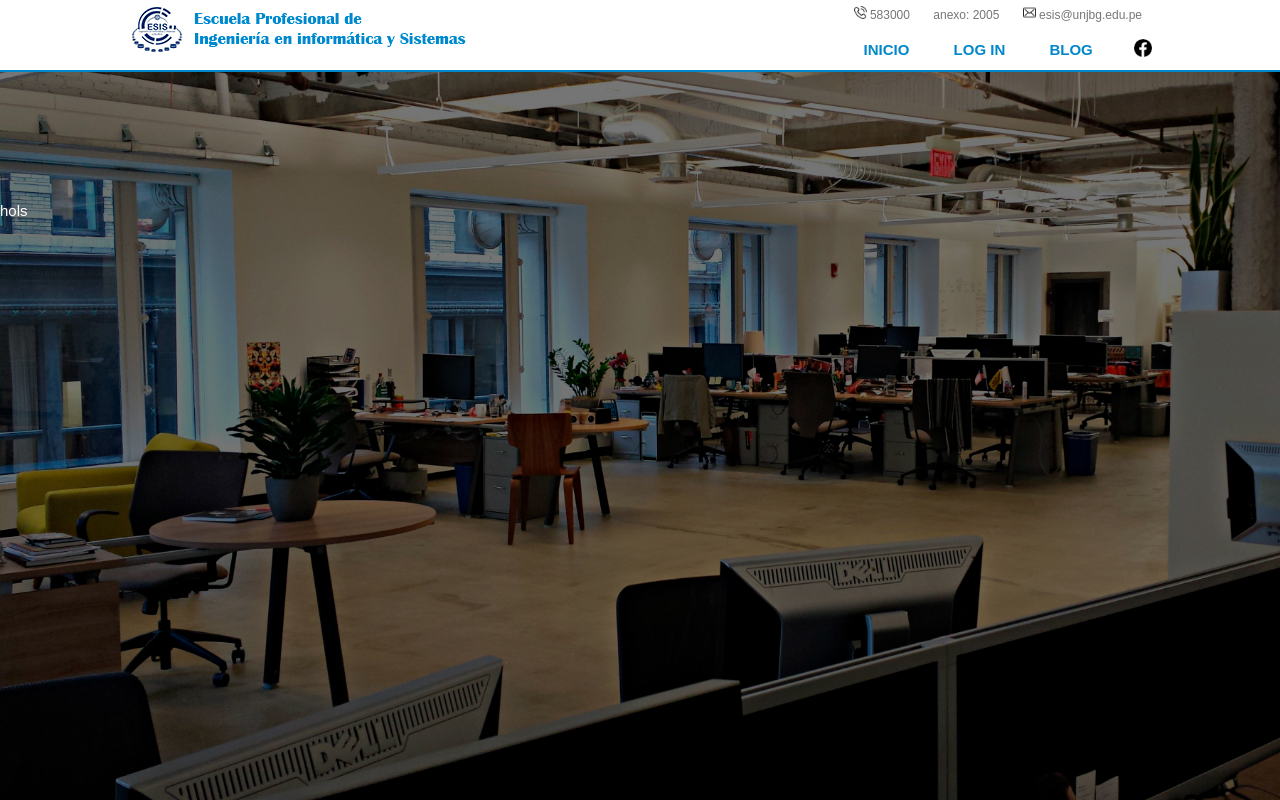
After one commit to robertocpc/JobBankv1, a PHP site: page /session.php in a window 1280 px wide. The commit adds this page. Run offline with PHP 8.4, Linux system fonts and the light colour scheme.

Commit message:
avances3

```diff
--- a/css/style.css
+++ b/css/style.css
@@ -124,7 +124,7 @@ header .contacto{
     cursor: pointer;
 }
 #newsletter input[type=submit]:hover{
-    background-color: #21A6AD;
+    background-color: #0177B1;
 }
 
 /*LOG IN*/
@@ -152,7 +152,7 @@ header .contacto{
 }
 #showcase .login input[type=submit]{
     width: 60%;
-    background-color: #4CAF50;
+    background-color: #0287cb;
     color: white;
     padding: 14px 20px;
     margin: 8px 0;
@@ -161,7 +161,7 @@ header .contacto{
     cursor: pointer;
 }
 #showcase .login input[type=submit]:hover {
-    background-color: #45a049;
+    background-color: #0177B1;
 }
 #showcase .inf{
     text-align: justify;
--- /dev/null
+++ b/header.php
@@ -0,0 +1,36 @@
+<?php
+session_start();
+?>
+<html>
+    <head>
+        <meta charset="UTF-8">
+        <meta name="viewport" content="width=device-width, initial-scale=1.0">
+        <meta http-equiv="X-UA-Compatible" content="ie=edge">
+        <link rel="stylesheet" href="./css/style.css">
+        <title>Esis</title>
+    </head>
+    <body>
+        <header>
+            <div class="container">
+                <div id="branding">
+                    <img src="./img/logo_50.png">
+                </div>
+                <nav>
+                    <div class="contacto">
+                        <p><img src="./img/phone.png" height="13" width="13"> 583000</p>
+                        <p>anexo: 2005</p>
+                        <p><img src="./img/email.png"  height="13" width="13"> esis@unjbg.edu.pe</p>
+                    </div>
+                    <ul>
+                        <div class="indices marco">
+                            <li><a href="index.php">Inicio</a></li>
+                            <li><a href="./web_login.php">Log in</a></li>
+                            <li><a href="./session.php">Blog</a></li>
+                        </div>
+                        <div class="indices marco_logo">
+                            <li><a href="./index.php"><img src="./img/fblogo1.png" height="18" width="18"></a></li>
+                        </div>
+                    </ul>
+                </nav>
+            </div>
+        </header>
--- a/index.php
+++ b/index.php
@@ -23,7 +23,7 @@
                     <div class="indices marco">
                     <li><a href="index.php">Inicio</a></li>
                     <li><a href="./web_login.php">Log in</a></li>
-                    <li><a href="index.php">Blog</a></li>
+                    <li><a href="./session.php">Blog</a></li>
                     </div>
                     <div class="indices marco_logo">
                     <li><a href="./index.php"><img src="./img/fblogo1.png" height="18" width="18"></a></li>
--- /dev/null
+++ b/session.php
@@ -0,0 +1,8 @@
+<?php
+include './header.php';
+?>
+        <div class="moveimage">
+        <p>hols</p>
+        </div>
+    </body>
+</html>
```
Also changed, not shown: web_login.php (+9 -5 lines).
